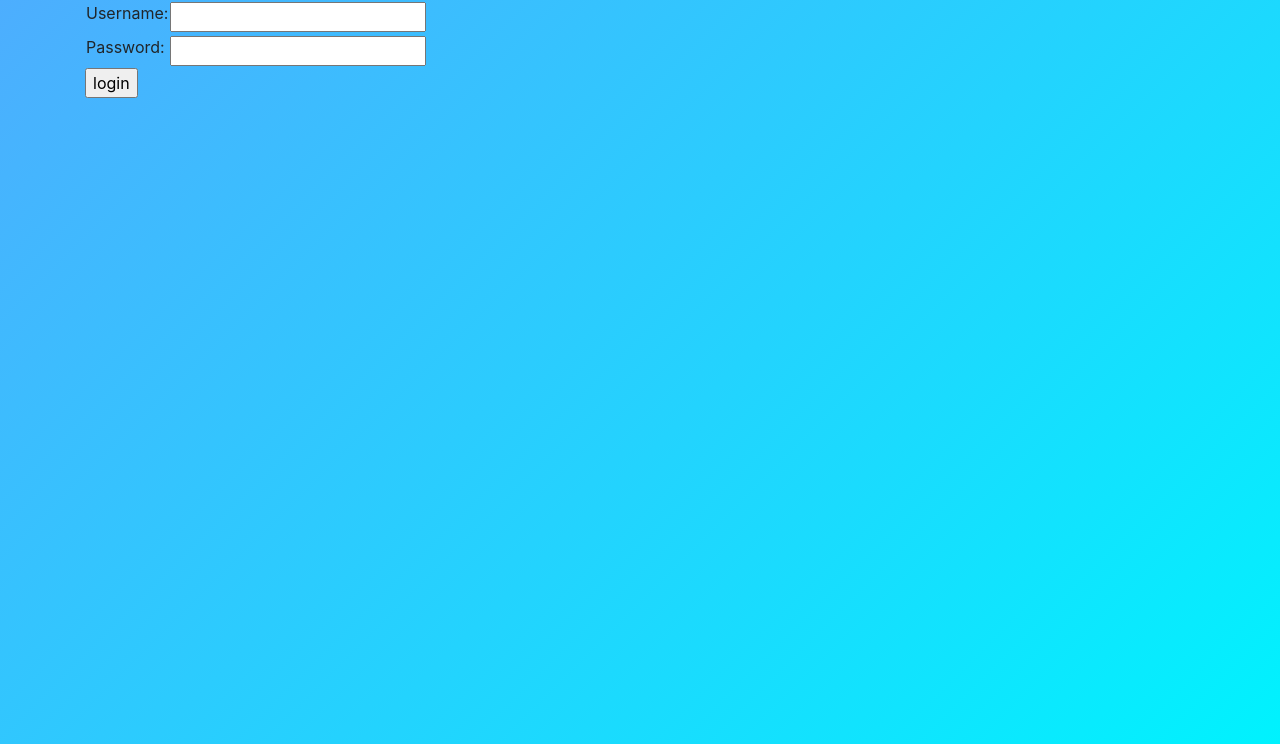
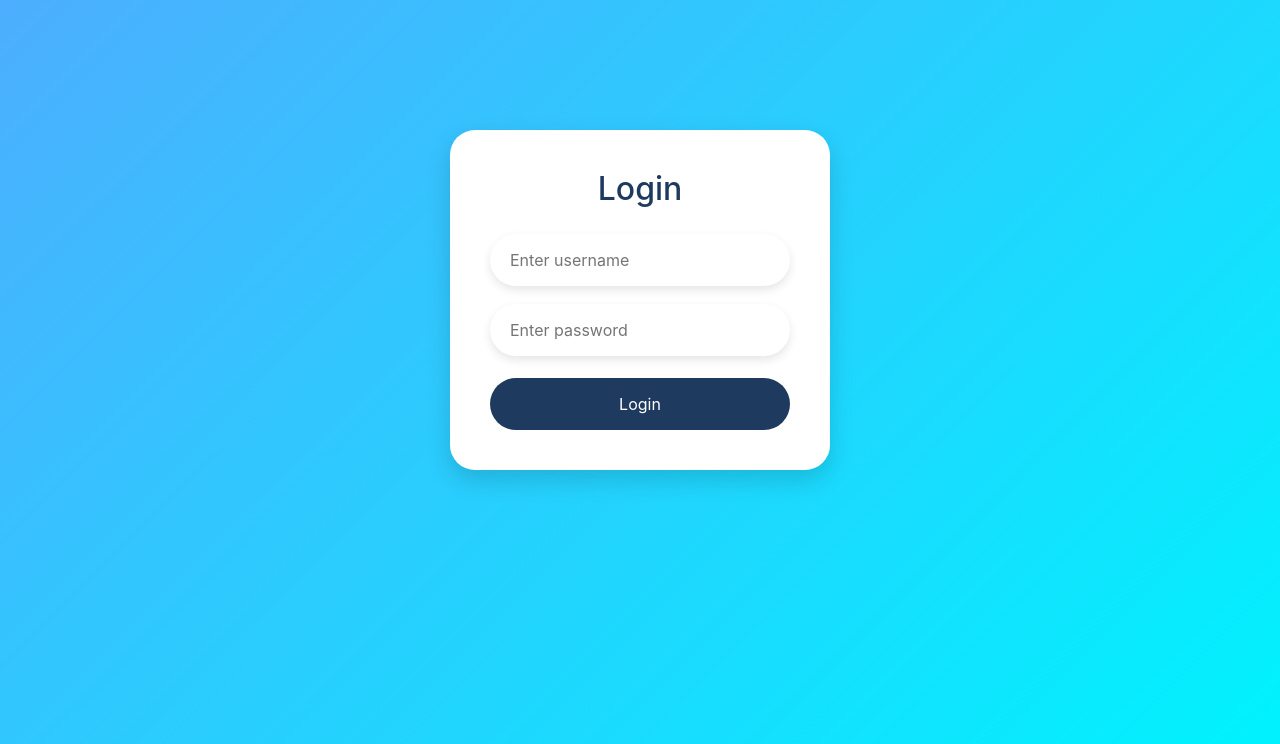
Before and after one commit to KonstantyWrzesinski/rename_later, a Django app: page /login/ in a window 1280 px wide. Shown: the part 56-800 px from the top of the page. Run offline with Django 5.2, Linux system fonts and the light colour scheme; some libraries are stand-ins or nearby versions.

Commit message:
changed: - design of the login page, - added Bartosz Szucki to the team page.

```diff
--- a/login_module/forms.py
+++ b/login_module/forms.py
@@ -4,8 +4,19 @@ from django.contrib.auth.forms import UserCreationForm
 
 
 class LoginForm(forms.Form):
-    username = forms.CharField(max_length=65)
-    password = forms.CharField(max_length=65, widget=forms.PasswordInput)
+    username = forms.CharField(
+        max_length=65,
+        widget=forms.TextInput(attrs={
+            'placeholder': 'Enter username'
+        })
+    )
+
+    password = forms.CharField(
+        max_length=65,
+        widget=forms.PasswordInput(attrs={
+            'placeholder': 'Enter password'
+        })
+    )
 
 class RegisterForm(UserCreationForm):
     class Meta:
--- a/login_module/templates/users/login.html
+++ b/login_module/templates/users/login.html
@@ -15,21 +15,56 @@
     {% endif %}
   {% endif %}
 
-  <form method="post" action="{% url 'login' %}">
-    {% csrf_token %}
-    <table>
-      <tr>
-        <td>{{ form.username.label_tag }}</td>
-        <td>{{ form.username }}</td>
-      </tr>
-      <tr>
-        <td>{{ form.password.label_tag }}</td>
-        <td>{{ form.password }}</td>
-      </tr>
-    </table>
-    <input type="submit" value="login">
-    <input type="hidden" name="next" value="{{ next }}">
-  </form>
+  <div style="
+    display:flex;
+    justify-content:center;
+    align-items:center;
+    min-height:75vh;
+">
+
+    <div style="
+        background:white;
+        padding:40px;
+        border-radius:25px;
+        box-shadow:0 10px 25px rgba(0,0,0,0.15);
+        width:380px;
+        max-width:90%;
+    ">
+
+        <h2 style="text-align:center; margin-bottom:25px; color:#1e3a5f;">
+            Login
+        </h2>
+
+        <form method="post" action="{% url 'login' %}">
+            {% csrf_token %}
+
+            <div style="margin-bottom:18px;">
+                {{ form.username }}
+            </div>
+
+            <div style="margin-bottom:22px;">
+                {{ form.password }}
+            </div>
+
+            <button type="submit" style="
+                width:100%;
+                padding:14px;
+                border:none;
+                border-radius:30px;
+                background:#1e3a5f;
+                color:white;
+                font-size:16px;
+                cursor:pointer;
+            ">
+                Login
+            </button>
+
+            <input type="hidden" name="next" value="{{ next }}">
+        </form>
+
+    </div>
+
+</div>
 
 
 
--- a/someapp/templates/base.html
+++ b/someapp/templates/base.html
@@ -50,6 +50,22 @@
         button:hover {
             background: #16324f;
         }
+        input[type="text"],
+        input[type="password"] {
+            width: 100%;
+            padding: 14px 20px;
+            border: none;
+            border-radius: 30px;
+            box-shadow: 0 4px 10px rgba(0,0,0,0.1);
+            font-size: 16px;
+            box-sizing: border-box;
+            outline: none;
+        }
+
+        input[type="text"]:focus,
+        input[type="password"]:focus {
+            box-shadow: 0 6px 16px rgba(0,0,0,0.18);
+        }
     </style>
     <link rel="stylesheet" href="https://stackpath.bootstrapcdn.com/bootstrap/4.3.1/css/bootstrap.min.css"  rel="stylesheet" />
     <head>
--- a/someapp/templates/team.html
+++ b/someapp/templates/team.html
@@ -3,7 +3,7 @@
 <div style="display:flex; justify-content:left; align-items:normal; height:80vh;">
     <h1>Made by:</h1>
     <div style="font-size: 30px; margin-top:0px;">
-        <p1 ><br>Filip Cybowicz<br> Paweł Wilusz <br>Konstanty Wrzesiński</p1>
+        <p1 ><br>Filip Cybowicz<br>Paweł Wilusz<br>Konstanty Wrzesiński<br>Bartosz Szucki</p1>
     </div>
 </div>
 {% endblock %}
```
Also changed, not shown: db.sqlite3.
